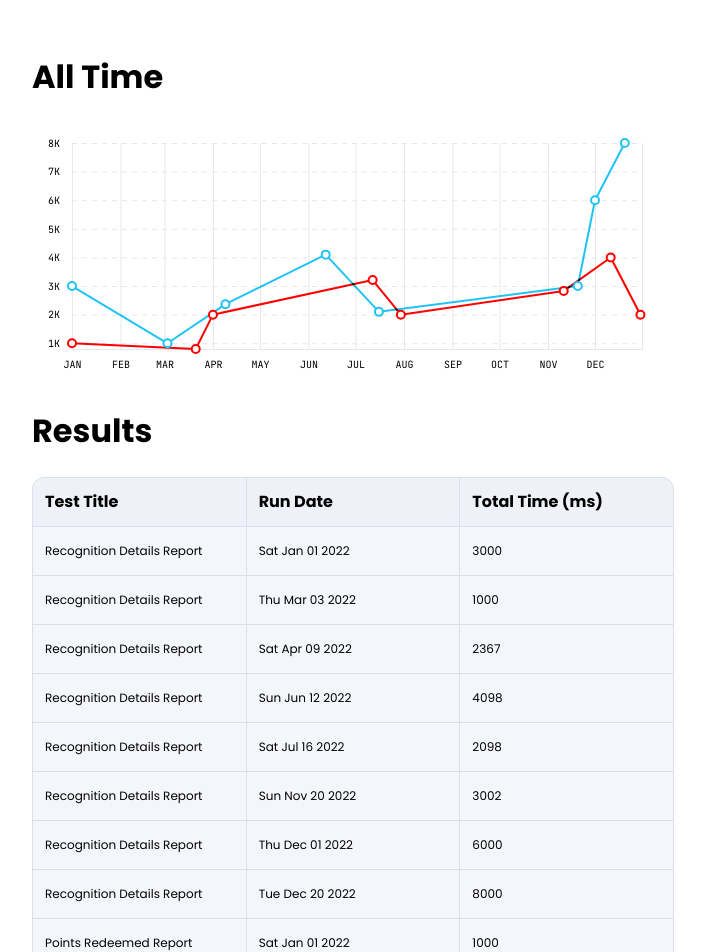
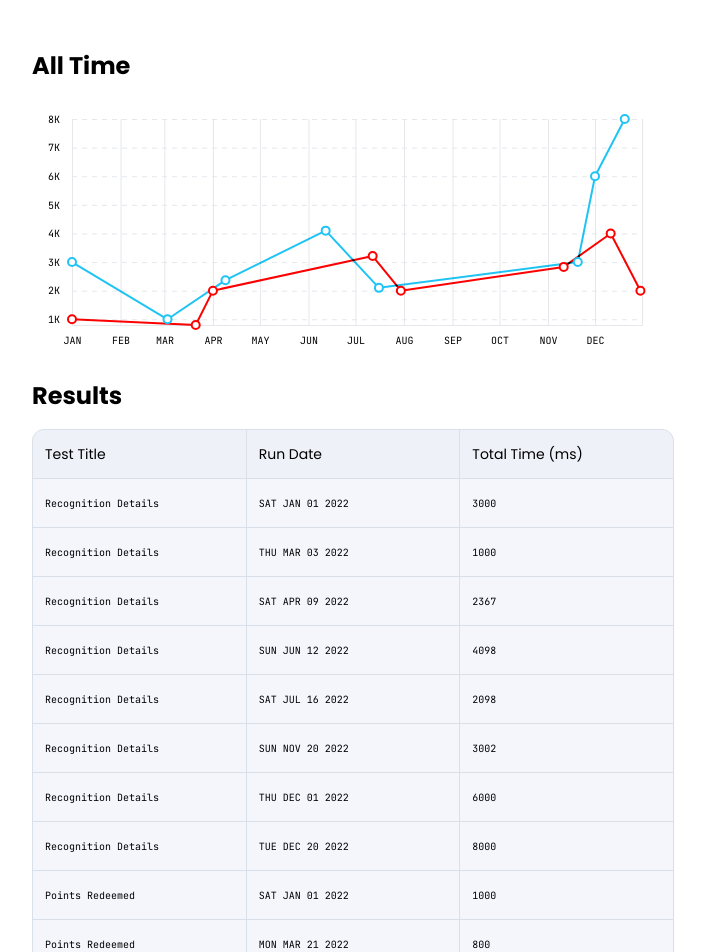
Before and after one commit to z011y/cypress-performance-report, a Nuxt app: page / in a window 1280 px wide. Shown: the top 952 px of the page, without its empty margins (288-993 px from the left). Built offline with nearby package versions, Linux system fonts and the light colour scheme.

Commit message:
add table

```diff
--- a/components/LineChart.vue
+++ b/components/LineChart.vue
@@ -12,7 +12,7 @@
       <p>{{ tooltipData.test }}</p>
       <hr />
       <h3>Run Date</h3>
-      <p>{{ tooltipData.date.toDateString() }}</p>
+      <p>{{ tooltipData.date.toDateString().toUpperCase() }}</p>
       <hr />
       <h3>Total Time</h3>
       <p>{{ `${tooltipData.time} ms` }}</p>
@@ -187,7 +187,7 @@ export default {
         })
         .attr('stroke', (d) => {
           console.log(d)
-          return d.test === 'Recognition Details Report' ? '#20C4F4' : 'red'
+          return d.test === 'Recognition Details' ? '#20C4F4' : 'red'
         })
         .attr('stroke-width', 2)
         .style('fill', 'white')
@@ -207,7 +207,7 @@ export default {
         x: (d) => d.date,
         y: (d) => d.time,
         z: (d) => d.test,
-        color: (z) => (z === 'Recognition Details Report' ? '#20C4F4' : 'red'),
+        color: (z) => (z === 'Recognition Details' ? '#20C4F4' : 'red'),
       })
     },
   },
@@ -235,12 +235,13 @@ text {
 .dot-tooltip > h3 {
   margin-block-end: 0;
   margin-block-start: 0;
-  font-size: 14px;
+  font-size: 12px;
 }
 .dot-tooltip > p {
-  font-size: 12px;
+  font-size: 10px;
   margin-block-end: 0;
   margin-block-start: 0;
   font-family: 'JetBrains Mono', monospace;
+  opacity: 0.5;
 }
 </style>
--- a/pages/index.vue
+++ b/pages/index.vue
@@ -13,7 +13,9 @@
         :key="dataPoint"
       >
         {{
-          typeof dataPoint === 'object' ? dataPoint.toDateString() : dataPoint
+          typeof dataPoint === 'object'
+            ? dataPoint.toDateString().toUpperCase()
+            : dataPoint
         }}
       </div>
     </div>
@@ -32,82 +34,82 @@ export default {
     return {
       chartData: [
         {
-          test: 'Recognition Details Report',
+          test: 'Recognition Details',
           date: new Date('2022-01-01'),
           time: 3000,
         },
         {
-          test: 'Recognition Details Report',
+          test: 'Recognition Details',
           date: new Date('2022-03-03'),
           time: 1000,
         },
         {
-          test: 'Recognition Details Report',
+          test: 'Recognition Details',
           date: new Date('2022-04-09'),
           time: 2367,
         },
         {
-          test: 'Recognition Details Report',
+          test: 'Recognition Details',
           date: new Date('2022-06-12'),
           time: 4098,
         },
         {
-          test: 'Recognition Details Report',
+          test: 'Recognition Details',
           date: new Date('2022-07-16'),
           time: 2098,
         },
         {
-          test: 'Recognition Details Report',
+          test: 'Recognition Details',
           date: new Date('2022-11-20'),
           time: 3002,
         },
         {
-          test: 'Recognition Details Report',
+          test: 'Recognition Details',
           date: new Date('2022-12-01'),
           time: 6000,
         },
         {
-          test: 'Recognition Details Report',
+          test: 'Recognition Details',
           date: new Date('2022-12-20'),
           time: 8000,
         },
         {
-          test: 'Points Redeemed Report',
+          test: 'Points Redeemed',
           date: new Date('2022-01-01'),
           time: 1000,
         },
         {
-          test: 'Points Redeemed Report',
+          test: 'Points Redeemed',
           date: new Date('2022-03-21'),
           time: 800,
         },
         {
-          test: 'Points Redeemed Report',
+          test: 'Points Redeemed',
           date: new Date('2022-04-01'),
           time: 2000,
         },
         {
-          test: 'Points Redeemed Report',
+          test: 'Points Redeemed',
           date: new Date('2022-07-12'),
           time: 3209,
         },
         {
-          test: 'Points Redeemed Report',
+          test: 'Points Redeemed',
           date: new Date('2022-07-30'),
           time: 1999,
         },
         {
-          test: 'Points Redeemed Report',
+          test: 'Points Redeemed',
           date: new Date('2022-11-11'),
           time: 2831,
         },
         {
-          test: 'Points Redeemed Report',
+          test: 'Points Redeemed',
           date: new Date('2022-12-11'),
           time: 4000,
         },
         {
-          test: 'Points Redeemed Report',
+          test: 'Points Redeemed',
           date: new Date('2022-12-30'),
           time: 2000,
         },
@@ -132,6 +134,9 @@ body {
   justify-content: center;
   font-family: 'Poppins';
 }
+h1 {
+  font-size: 24px;
+}
 .container {
   width: 50vw;
   padding: 24px;
@@ -153,7 +158,7 @@ body {
   height: 48px;
   padding-left: 12px;
   background-color: #eff1f8;
-  font-weight: 700;
+  font-size: 14px;
 }
 .results-table-row {
   display: flex;
@@ -161,6 +166,7 @@ body {
   height: 48px;
   padding-left: 12px;
   background-color: #f4f6fc;
-  font-size: 12px;
+  font-size: 10px;
+  font-family: 'JetBrains Mono', monospace;
 }
 </style>
```
